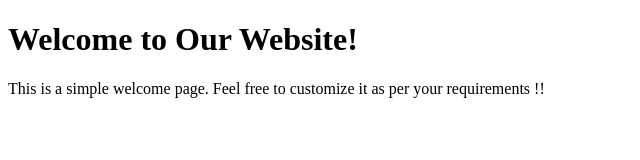
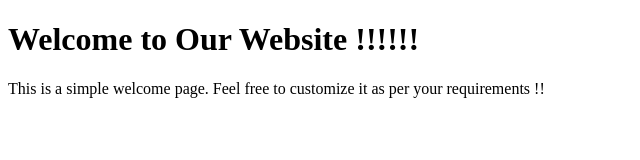
Before and after one commit to nileshsurya1994/Website_on_EC2_Using_Jenkins, a plain HTML site: page index.html in a window 1280 px wide. Shown: the whole page, without its empty margins (0-640 px from the left). Drawn offline with Linux system fonts and the light colour scheme.

Commit message:
Update index.html

```diff
--- a/index.html
+++ b/index.html
@@ -10,7 +10,7 @@
 </head>
 <body>
 <div class=”welcome-container”>
-<h1>Welcome to Our Website!</h1>
+<h1>Welcome to Our Website !!!!!!</h1>
 <p>This is a simple welcome page. Feel free to customize it as per your requirements !!</p>
 </div>
 </body>
```
